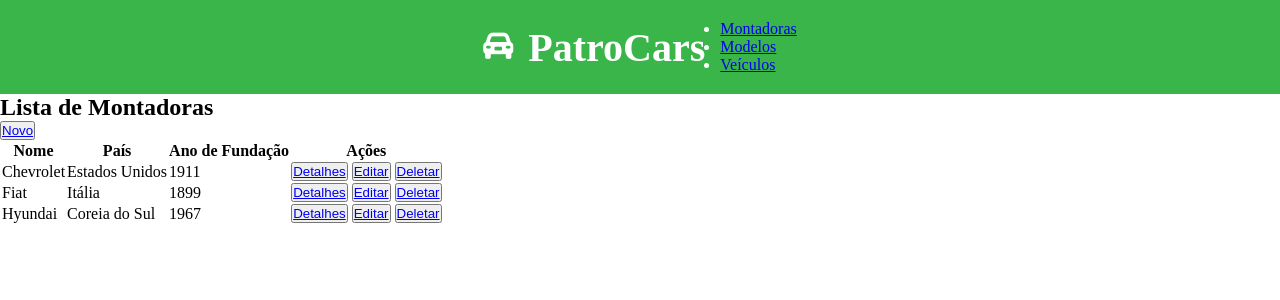
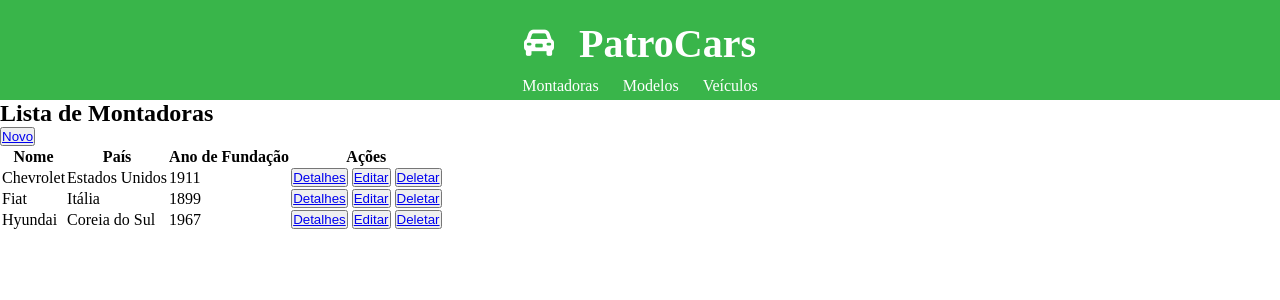
Before and after one commit to marcosaraujo2020/ifpi_ads_prog_internet2-2024, a Django app: page /patrocars/montadoras/ in a window 1280 px wide. Shown: the top 300 px of the page. Run offline with Django 5.2, Linux system fonts and the light colour scheme; data comes from the database, SQL or seed files in the repository; both versions use the stored data as it was after the commit; some libraries are stand-ins or nearby versions.

Commit message:
atualizando front

```diff
--- a/atividade01-prog-int-2/patrocars/static/patrocars/css/style.css
+++ b/atividade01-prog-int-2/patrocars/static/patrocars/css/style.css
@@ -1,3 +1,7 @@
+
+
+@import url('https://fonts.googleapis.com/css2?family=Audiowide&display=swap');
+
 * {
     margin: 0;
     padding: 0;
@@ -12,37 +16,87 @@ body {
     font-size: 1.6rem;
 }
 
-main {
+.container {
+    display: flex;
+    justify-content: center;
+    padding: 20px 0px 5px 0px;
+    background-color: #39B54A;
+    /* background-color: rgb(136, 5, 103); */
+}
+
+
+.container-titulo {
+    display: flex;
+    flex-direction: column;
+    align-items: center;
+    justify-content: center;
+    gap: 10px;
+}
+
+nav > a {
+    color: white;
+    text-decoration: none;
+    margin: 10px;
+}
+
+nav > a:hover {
+   color: #1d5c25;
+}
+
+
+.navegacao-patrocars {
+    display: flex;
+    justify-content: center;
+}
+
+.link-home {
+    display: flex;
+    justify-content: center;
+    align-items: center;
+    gap: 25px;
+    text-decoration: none;
+    color: white;
+}
+
+.span-icon {
+    font-size: 3rem;
+}
+
+.titulo {
+    display: flex;
+    flex-direction: column;
+    font-size: 4rem;
+}
+
+
+.principal {
     width: 50vw;
 }
 
-.container {
+
+/* Página Home */
+
+.home {
     display: flex;
-    flex-flow: row wrap;
-    /* background-color: rgb(136, 5, 103); */
-    background-color: #39B54A;
-    padding: 20px;
+    justify-content: center;
+    align-items: center;
+    text-align: center;
+    height: 50vh;
+}
 
+.home-page {
+    display: flex;
+    justify-content: center;
+    align-items: center;
+    text-align: center;
+    width: 100vw;
+    height: 30vh;
 }
 
 
-
-.container-titulo {
-    color: white;
-    margin: 0 auto;
-    display: flex;
-    align-items: center;
-    justify-items: center;
-    flex-flow: row wrap;
-    width: fit-content;
-}
-
-span {
-    margin-right: 15px;
-    font-size: 3rem;
-}
-
-
-.titulo {
+.titulo-home {
+    font-family: "Audiowide", sans-serif;
+    font-weight: 400;
+    font-style: normal;
     font-size: 4rem;
-}
+  }
--- a/atividade01-prog-int-2/patrocars/templates/patrocars/montadoras/lista_montadoras.html
+++ b/atividade01-prog-int-2/patrocars/templates/patrocars/montadoras/lista_montadoras.html
@@ -30,7 +30,7 @@
                         <td>
                             <button><a href="{% url 'patrocars:detalhe_montadora' montadora.id %}">Detalhes</a></button>
                             <button><a href="{% url 'patrocars:editar_montadora' montadora.id %}">Editar</a></button>
-                            <button><a href="#">Deletar</a></button>
+                            <button><a href="{% url 'patrocars:excluir_montadora' montadora.id %}">Deletar</a></button>
                         </td>
                     </tr>
                 {% empty %}
--- a/atividade01-prog-int-2/patrocars/templates/patrocars/partials/header.html
+++ b/atividade01-prog-int-2/patrocars/templates/patrocars/partials/header.html
@@ -1,15 +1,22 @@
 <header class="container">
+
     <div class="container-titulo">
-        <span><i class="fa-solid fa-car-rear"></i></span>
-        <span>
-            <h1 class="titulo">PatroCars</h1>
-        </span>
-        <nav>
-            <ul>
-                <li><a href="{% url 'patrocars:lista_montadoras' %}">Montadoras</a></li>
-                <li><a href="{% url 'patrocars:lista_modelos' %}">Modelos</a></li>
-                <li><a href="{% url 'patrocars:lista_veiculos' %}">Veículos</a></li>
-            </ul>
-        </nav>
+
+        <div class="titulo-patrocars">
+            <a href="{% url 'patrocars:home' %}" class="link-home">
+                <span class="span-icon"><i class="fa-solid fa-car-rear"></i></span>
+                <span class="span-titulo">
+                    <h1 class="titulo">PatroCars</h1>
+                </span>
+            </a>
+        </div>
+
+        <div class="navegacao-patrocars">
+            <nav>
+                <a href="{% url 'patrocars:lista_montadoras' %}">Montadoras</a>
+                <a href="{% url 'patrocars:lista_modelos' %}">Modelos</a>
+                <a href="{% url 'patrocars:lista_veiculos' %}">Veículos</a>
+            </nav>
+        </div>
     </div>
 </header>
--- a/atividade01-prog-int-2/patrocars/urls.py
+++ b/atividade01-prog-int-2/patrocars/urls.py
@@ -8,7 +8,9 @@ from . import views
 app_name = "patrocars"
 
 urlpatterns = [
+
     path('montadora/', views.montadora, name='montadora'), #Teste
+    path('', views.home, name='home'),
 
     path('montadoras/', views.lista_montadoras, name='lista_montadoras'),
     path('montadoras/criar/', views.criar_montadora, name='criar_montadora'),
@@ -30,7 +32,8 @@ urlpatterns = [
     path('veiculos/excluir/<str:veiculo_id>/', views.excluir_veiculo, name='excluir_veiculo'),
     path('veiculos/<str:veiculo_id>/', views.detalhe_veiculo, name='detalhe_veiculo'),
 
-] + static(settings.STATIC_URL, document_root=settings.STATIC_ROOT)
+]
+""" + static(settings.STATIC_URL, document_root=settings.STATIC_ROOT) """
 
 
 
--- a/atividade01-prog-int-2/patrocars/views.py
+++ b/atividade01-prog-int-2/patrocars/views.py
@@ -19,7 +19,7 @@ def criar_montadora(request):
         form = MontadoraForm(request.POST)
         if form.is_valid():
             form.save()
-            return redirect('lista_montadoras')
+            return redirect('patrocars:lista_montadoras')
     else:
         form = MontadoraForm()
     return render(request, 'patrocars/montadoras/criar_montadora.html', {'form': form})
@@ -37,12 +37,12 @@ def editar_montadora(request, montadora_id):
     return render(request, 'patrocars/montadoras/editar_montadora.html', {'form': form, 'montadora': montadora})
 
 
-def excluir_montadora(request, pk):
-    montadora = get_object_or_404(Montadora, pk=pk)
+def excluir_montadora(request, montadora_id):
+    montadora = get_object_or_404(Montadora, id=montadora_id)
     if request.method == 'POST':
         montadora.delete()
-        return redirect('lista_montadoras')
-    return render(request, 'patrocars/montadoras/excluir_montadora.html', {'montadora': montadora})
+        return redirect('patrocars:lista_montadoras')
+    return render(request, 'patrocars/montadoras/lista_montadoras.html', {'montadora': montadora})
 
 
 
@@ -61,7 +61,7 @@ def criar_modelo(request):
         form = ModelosDeVeiculosForm(request.POST)
         if form.is_valid():
             form.save()
-            return redirect('lista_modelos')
+            return redirect('patrocars:lista_modelos')
     else:
         form = ModelosDeVeiculosForm()
     return render(request, 'patrocars/modelos/criar_modelo.html', {'form': form})
@@ -83,7 +83,7 @@ def excluir_modelo(request, pk):
     modelo = get_object_or_404(ModelosDeVeiculos, pk=pk)
     if request.method == 'POST':
         modelo.delete()
-        return redirect('lista_modelos')
+        return redirect('patrocars:lista_modelos')
     return render(request, 'patrocars/modelos/excluir_modelo.html', {'modelo': modelo})
 
 
@@ -103,7 +103,7 @@ def criar_veiculo(request):
         form = VeiculosForm(request.POST)
         if form.is_valid():
             form.save()
-            return redirect('lista_veiculos')
+            return redirect('patrocars:lista_veiculos')
     else:
         form = VeiculosForm()
     return render(request, 'patrocars/veiculos/criar_veiculo.html', {'form': form})
@@ -125,9 +125,13 @@ def excluir_veiculo(request, pk):
     veiculo = get_object_or_404(Veiculos, pk=pk)
     if request.method == 'POST':
         veiculo.delete()
-        return redirect('lista_veiculos')
+        return redirect('patrocars:lista_veiculos')
     return render(request, 'patrocars/veiculos/excluir_veiculo.html', {'veiculo': veiculo})
 
+
+
+def home(request):
+    return render(request, 'patrocars/pages/home.html')
 
 
 # Teste .....
--- a/atividade01-prog-int-2/projeto01/settings.py
+++ b/atividade01-prog-int-2/projeto01/settings.py
@@ -121,6 +121,10 @@ USE_TZ = True
 
 STATIC_URL = '/static/'
 
+
+
+#os.path.join(BASE_DIR, 'static')
+
 # Default primary key field type
 # https://docs.djangoproject.com/en/5.1/ref/settings/#default-auto-field
 
```
Also changed, not shown: atividade01-prog-int-2/patrocars/templates/patrocars/pages/home.html (added, +15 -0 lines), atividade01-prog-int-2/db.sqlite3.
